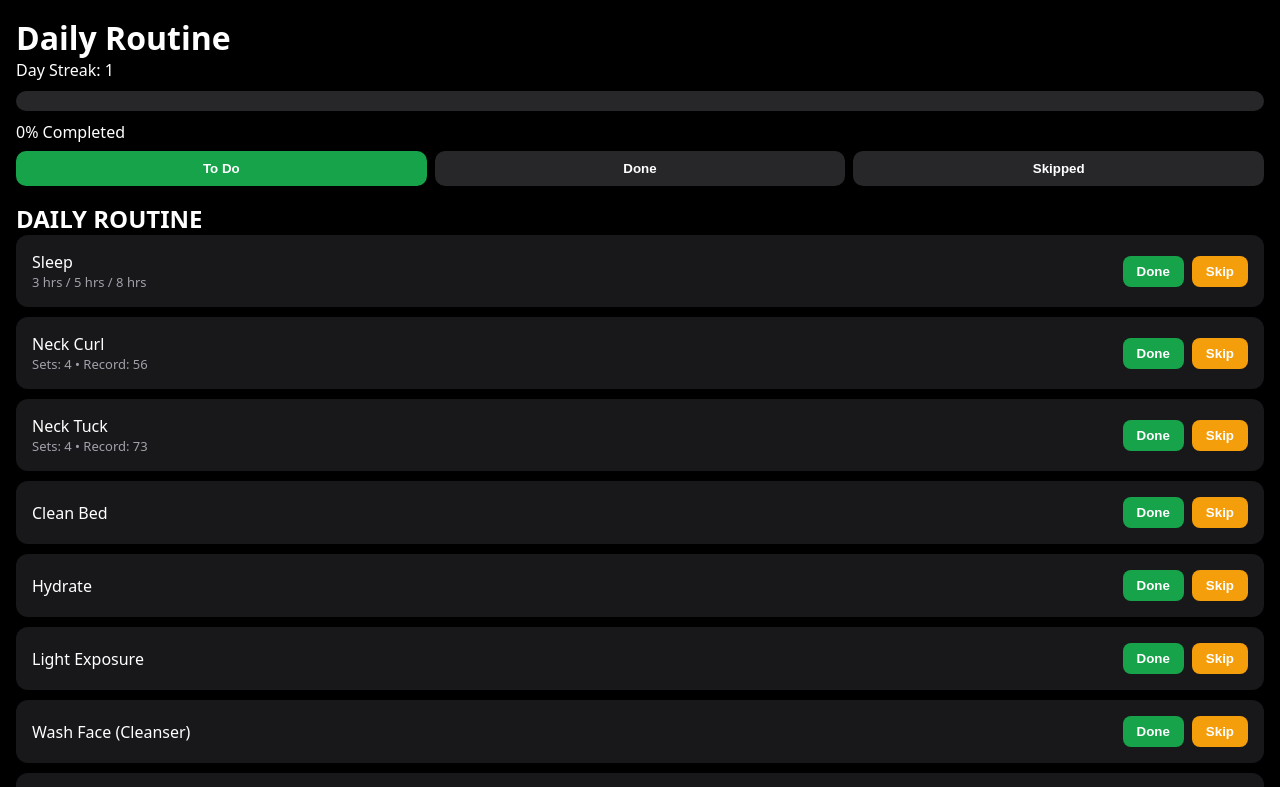
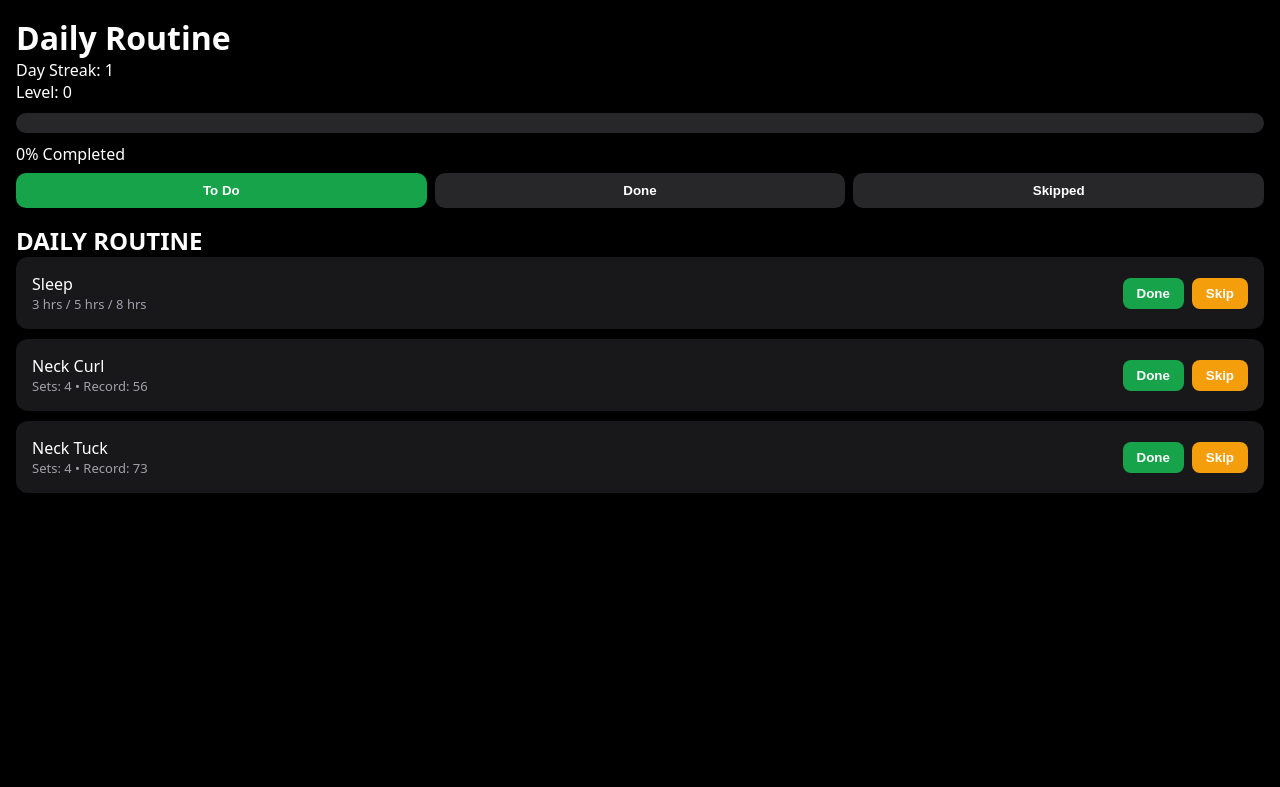
Before and after one commit to HearnsMori/myimprovements, a Next.js app: page / in a window 1280 px wide. Shown: the top 787 px of the page. Built offline with nearby package versions, Linux system fonts and the light colour scheme.

Commit message:
feat: progress

```diff
--- a/src/app/page.tsx
+++ b/src/app/page.tsx
@@ -2,12 +2,7 @@
 
 import { useEffect, useState } from "react";
 
-type RoutineItem =
-  | { label: string; type: "done" }
-  | { label: string; type: "sets"; sets: number; record?: number }
-  | { label: string; type: "time"; value: string }
-  | { label: string; type: "options"; options: string[] }
-  | { label: string; type: "count"; unit: string };
+type RoutineItem = | { label: string; type: "done" } | { label: string; type: "sets"; sets: number; record?: number } | { label: string; type: "time"; value: string } | { label: string; type: "options"; options: string[] } | { label: string; type: "count"; unit: string };
 
 type RoutineSection = {
     section: string;
@@ -211,7 +206,8 @@ export default function DailyRoutine() {
     // Calculate progress
     const totalTasks = routineData.reduce((sum, section) => sum + section.items.length, 0);
     const completedTasks = Object.values(state).filter(Boolean).length;
-    const progressPercent = Math.round((completedTasks / totalTasks) * 100);
+    const exponent = 0.2;
+    const progressPercent = 100 * Math.pow(completedTasks / totalTasks, exponent);
 
     const styles = {
         page: { minHeight: "100vh", backgroundColor: "#000", color: "#fff", padding: 16, fontFamily: "system-ui, sans-serif" },
@@ -228,31 +224,37 @@ export default function DailyRoutine() {
         <div style={styles.page}>
         <h1>Daily Routine</h1>
         Day Streak: {streak}
-
+        <br/>
+        Level: {`${Math.floor(progressPercent/10)}`}
         {/* Progress Bar */}
         <div style={styles.progressContainer}>
-                <div style={{ ...styles.progressBar, width: `${progressPercent}%` }} />
+            <div style={{ ...styles.progressBar, width: `${(progressPercent % 10) * 10}%` }} />
         </div>
-            {progressPercent}% Completed
+        {Math.round((progressPercent % 10)*10)}% Completed
 
         <div style={styles.tabs}>
         <button style={styles.tab(tab === "todo")} onClick={() => setTab("todo")}>To Do</button>
         <button style={styles.tab(tab === "done")} onClick={() => setTab("done")}>Done</button>
         <button style={styles.tab(tab === "skipped")} onClick={() => setTab("skipped")}>Skipped</button>
         </div>
+        {routineData.map((section) => {
 
-            {routineData.map((section) => (
-                <div key={section.section}>
-                    <h2>{section.section}</h2>
-
-                    {section.items
-                        .filter((item) => {
+            // Filter items based on tab
+            const filteredItems = section.items.filter((item) => {
                 if (tab === "todo") return !state[item.label] && !skippedState[item.label];
                 if (tab === "done") return state[item.label];
                 if (tab === "skipped") return skippedState[item.label];
                 return false;
-                        })
-                        .map((item) => {
+            });
+
+            // If "todo", only take first 3
+            const visibleItems = tab === "todo" ? filteredItems.slice(0, 3) : filteredItems;
+
+            return (
+                <div key={section.section}>
+                <h2>{section.section}</h2>
+
+                {visibleItems.map((item) => {
                     const key = item.label;
 
                     return (
@@ -308,7 +310,8 @@ export default function DailyRoutine() {
                     );
                 })}
                 </div>
-            ))}
+            );
+        })}
         </div>
     );
 }
```
Lines whose indentation alone changed are shown as unchanged.
